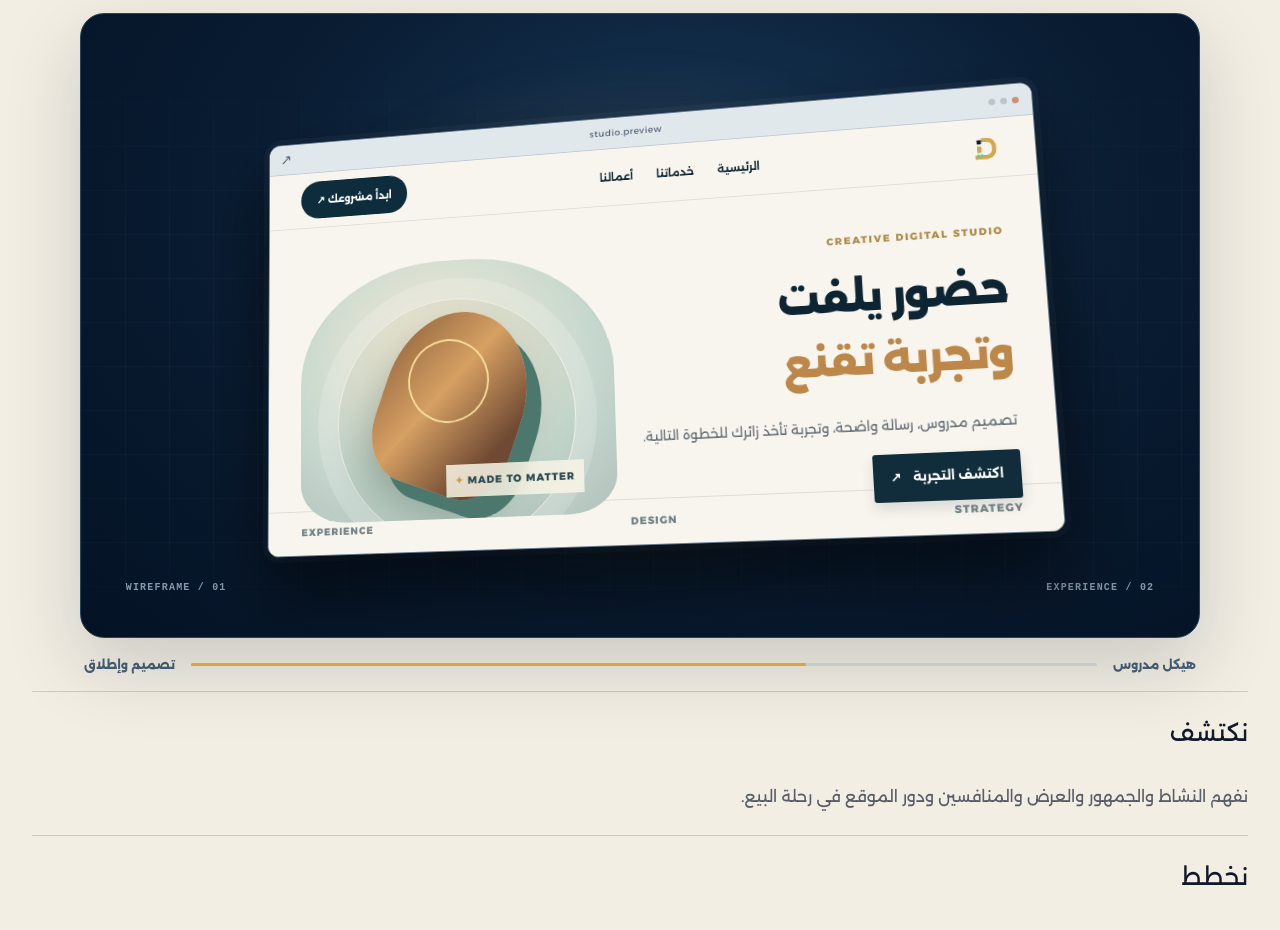
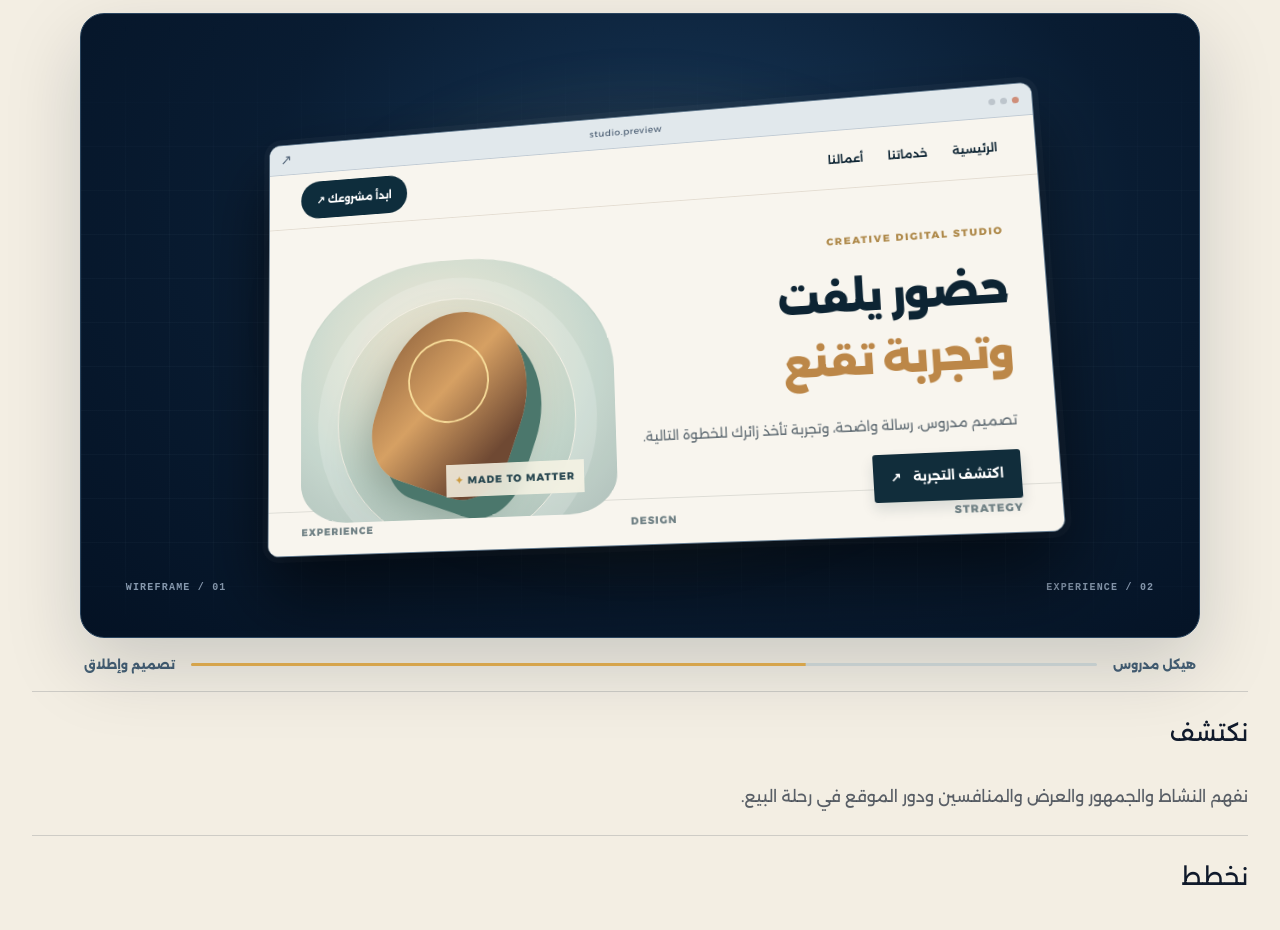
Before and after one commit to mohammedrashad2011-ui/Dewank-2026-website, a Next.js app: page /website-design in a window 1280 px wide. Shown: the part 6360-7290 px from the top of the page. Built offline with nearby package versions, Linux system fonts and the light colour scheme; no server answers.

Commit message:
Remove incorrect logo mark from cinematic website preview

```diff
--- a/app/components/website-build-motion.tsx
+++ b/app/components/website-build-motion.tsx
@@ -22,7 +22,7 @@ export function WebsiteBuildMotion({ locale }: { locale: "ar" | "en" }) {
               <span className="wd-cinema-measure wd-cinema-measure-a">GRID / 12 COL</span><span className="wd-cinema-measure wd-cinema-measure-b">UX → UI</span>
             </div>
             <div className="wd-cinema-reveal" aria-hidden="true">
-              <div className="wd-cinema-site-nav"><span className="wd-cinema-monogram"><img src="/dewank-mark.svg" alt="Dewank" width="28" height="28" /></span><div><b>{ar ? "الرئيسية" : "Home"}</b><b>{ar ? "خدماتنا" : "Services"}</b><b>{ar ? "أعمالنا" : "Work"}</b></div><span className="wd-cinema-pill">{ar ? "ابدأ مشروعك" : "Let's talk"} ↗</span></div>
+              <div className="wd-cinema-site-nav"><div><b>{ar ? "الرئيسية" : "Home"}</b><b>{ar ? "خدماتنا" : "Services"}</b><b>{ar ? "أعمالنا" : "Work"}</b></div><span className="wd-cinema-pill">{ar ? "ابدأ مشروعك" : "Let's talk"} ↗</span></div>
               <div className="wd-cinema-site-main"><div className="wd-cinema-site-copy"><span className="wd-cinema-kicker">CREATIVE DIGITAL STUDIO</span><h3>{ar ? <>حضور يلفت<br /><em>وتجربة تقنع</em></> : <>Designed to stand out<br /><em>Built to convert</em></>}</h3><p>{ar ? "تصميم مدروس، رسالة واضحة، وتجربة تأخذ زائرك للخطوة التالية." : "Thoughtful design. A sharper message. A journey built for action."}</p><span className="wd-cinema-site-cta">{ar ? "اكتشف التجربة" : "Explore the experience"} <span>↗</span></span></div><div className="wd-cinema-art"><div className="wd-cinema-art-orbit" /><div className="wd-cinema-art-core" /><div className="wd-cinema-art-shine" /><span className="wd-cinema-art-tag">MADE TO MATTER <b>✦</b></span></div></div>
               <div className="wd-cinema-site-footer"><span>STRATEGY</span><span>DESIGN</span><span>EXPERIENCE</span></div>
             </div>
```
